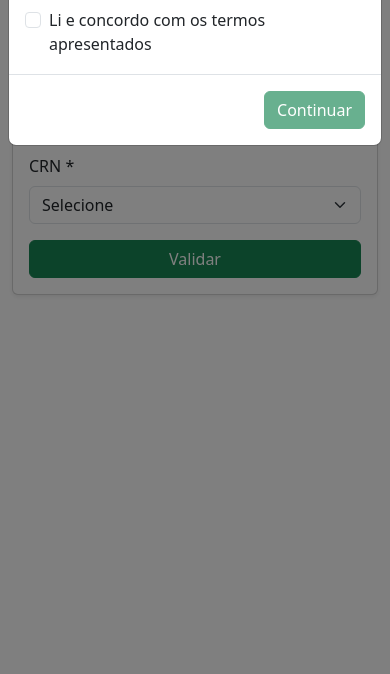
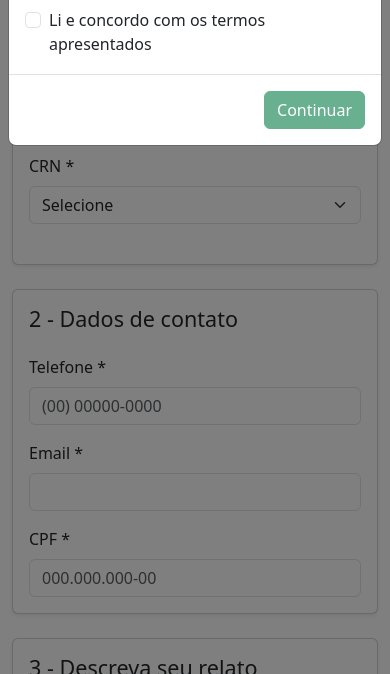
Before and after one commit to DBPerlin/sys-template-php-fastapi-postgresql, a PHP site: page /form.php in a window 390 px wide. Shown: the part 566-1240 px from the top of the page. Run offline with PHP 8.4, Linux system fonts and the light colour scheme.

Commit message:
fix: voltando com o campo do cpf + ajustando responsividade do botão de validação

```diff
--- a/web/app/form.php
+++ b/web/app/form.php
@@ -42,17 +42,17 @@ require 'assets/data/crnList.php';
 
                     <div class="row g-3 align-items-end">
 
-                        <div class="col-12 col-md-4">
+                        <div class="col-md-4">
                             <label class="form-label">Nome Completo *</label>
                             <input type="text" name="nome_completo" id="nome_completo" class="form-control" required>
                         </div>
 
-                        <div class="col-12 col-md-3">
+                        <div class="col-md-4">
                             <label class="form-label">Inscrição profissional *</label>
                             <input class="form-control" required name="inscricao" id="inscricao" type="text">
                         </div>
 
-                        <div class="col-12 col-md-3">
+                        <div class="col-md-4">
                             <label class="form-label">CRN *</label>
                             <select name="crn_id" id="crn_id" class="form-select" required>
                                 <option value="">Selecione</option>
@@ -64,8 +64,8 @@ require 'assets/data/crnList.php';
                             </select>
                         </div>
 
-                        <div class="col-12 col-md-2">
-                            <button type="button" id="btnValidar" class="btn btn-success w-100">
+                        <div class="col-12 d-flex justify-content-center mt-4">
+                            <button type="button" id="btnValidar" class="btn btn-success px-5">
                                 Validar
                             </button>
                         </div>
@@ -84,9 +84,13 @@ require 'assets/data/crnList.php';
                                 <label class="form-label">Telefone *</label>
                                 <input class="form-control" required name="telefone" id="telefone" type="text" maxlength="15" placeholder="(00) 00000-0000">
                             </div>
-                            <div class="col-md-6">
+                            <div class="col-md-4">
                                 <label class="form-label">Email *</label>
                                 <input class="form-control" required name="email" id="email" type="email">
+                            </div>
+                            <div class="col-md-4">
+                                <label class="form-label">CPF *</label>
+                                <input class="form-control" required name="cpf" id="cpf" type="text" maxlength="14" placeholder="000.000.000-00">
                             </div>
                         </div>
                     </div>
@@ -333,9 +337,27 @@ require 'assets/data/crnList.php';
         }
 
         // ==========================================
+        // MÁSCARA DO CPF
+        // ==========================================
+        const cpfInput = document.getElementById('cpf');
+        if (cpfInput) {
+            cpfInput.addEventListener('input', function (e) {
+                let value = e.target.value;
+                value = value.replace(/\D/g, "");
+                value = value.substring(0, 11);
+
+                value = value.replace(/(\d{3})(\d)/, "$1.$2");
+                value = value.replace(/(\d{3})(\d)/, "$1.$2");
+                value = value.replace(/(\d{3})(\d{1,2})$/, "$1-$2");
+
+                e.target.value = value;
+            });
+        }
+
+        // ==========================================
         // MODO DEV
         // ==========================================
-        /*
+
         const modoDev = true;
 
         function liberarFormDev() {
@@ -349,7 +371,7 @@ require 'assets/data/crnList.php';
         if (modoDev) {
             liberarFormDev();
         }
-        */
+
 
     });
     </script>
```
